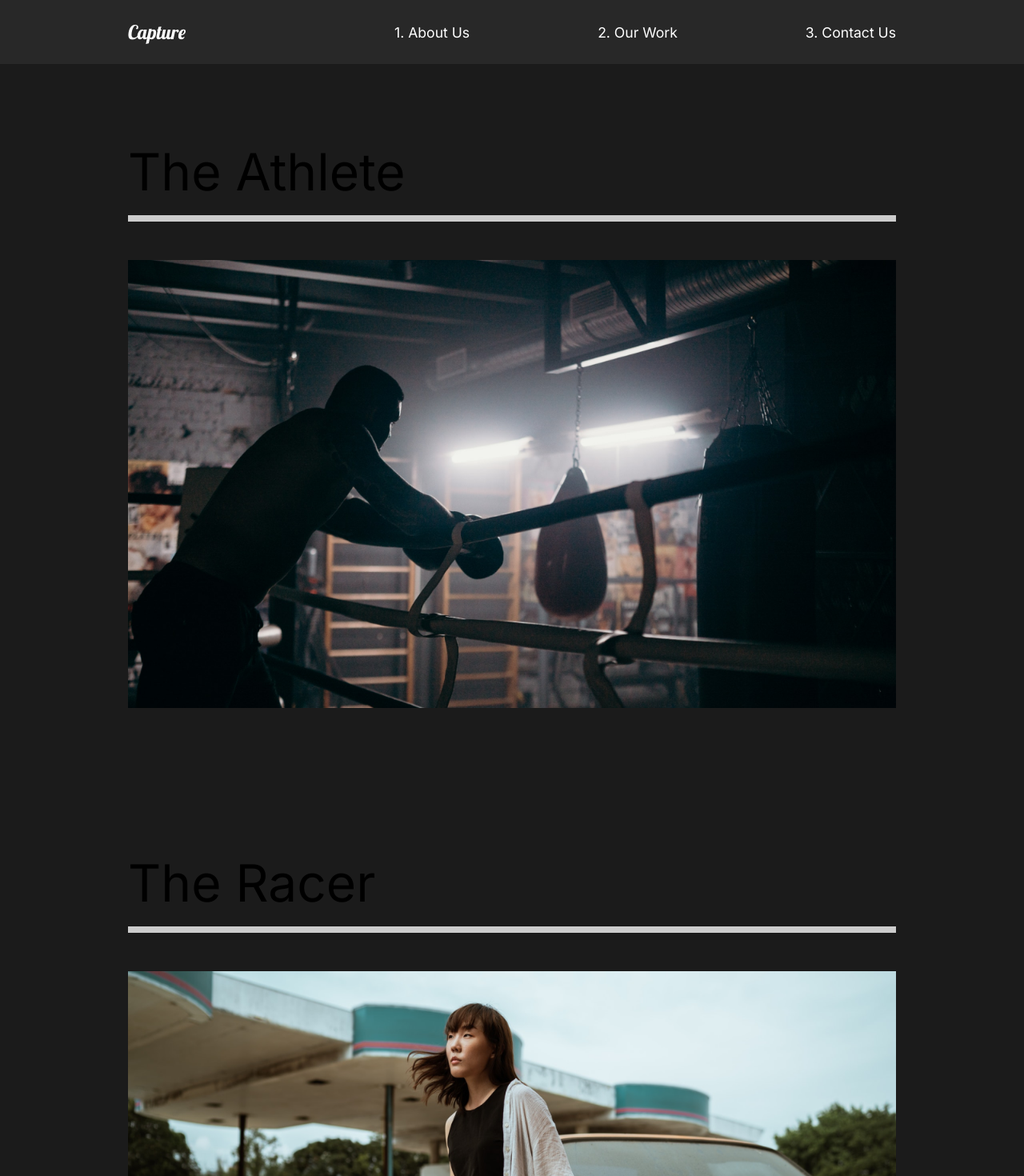
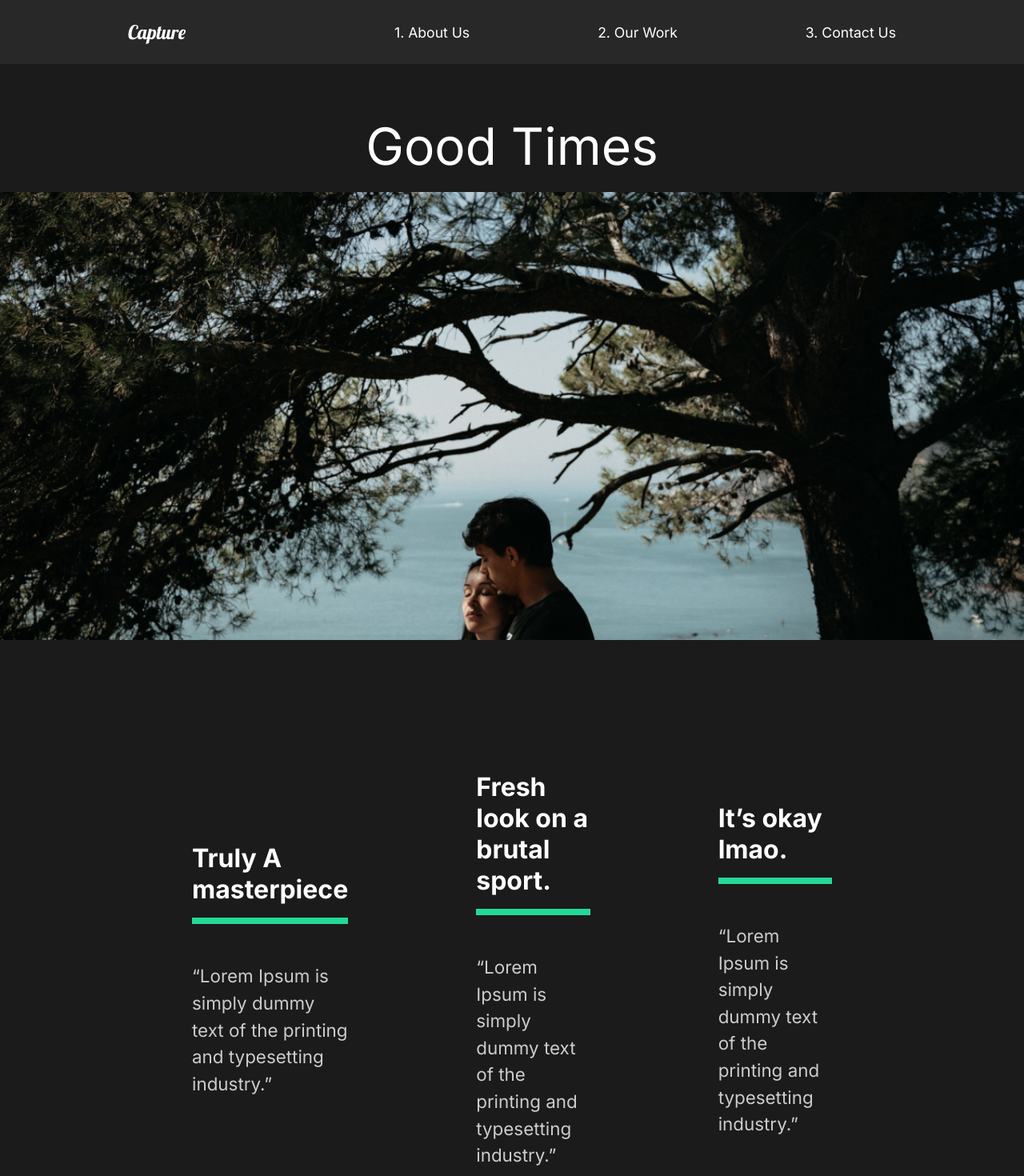
Before and after one commit to developedbyed/the-creative-react-course-capture, a React (Create React App) app: page /work/good-times in a window 1280 px wide. Shown: the top 1470 px of the page at 80% size. Built offline with nearby package versions, Linux system fonts and the light colour scheme.

Commit message:
11.Movie Details

```diff
--- a/src/App.js
+++ b/src/App.js
@@ -6,6 +6,7 @@ import AboutUs from "./pages/AboutUs";
 import ContactUs from "./pages/ContactUs";
 import OurWork from "./pages/OurWork";
 import Nav from "./components/Nav";
+import MovieDetail from "./pages/MovieDetail";
 //Router
 import { Switch, Route } from "react-router-dom";
 
@@ -18,8 +19,11 @@ function App() {
         <Route path="/" exact>
           <AboutUs />
         </Route>
-        <Route path="/work">
+        <Route path="/work" exact>
           <OurWork />
+        </Route>
+        <Route path="/work/:id">
+          <MovieDetail />
         </Route>
         <Route path="/contact">
           <ContactUs />
--- /dev/null
+++ b/src/movieState.js
@@ -0,0 +1,81 @@
+//Import Images
+import athlete from "./img/athlete-small.png";
+import goodtimes from "./img/goodtimes-small.png";
+import theracer from "./img/theracer-small.png";
+import athlete2 from "./img/athlete2.png";
+import goodtimes2 from "./img/good-times2.jpg";
+import theracer2 from "./img/the-racer2.jpg";
+
+export const MovieState = () => {
+  return [
+    {
+      title: "The Athlete",
+      mainImg: athlete,
+      secondaryImg: athlete2,
+      url: "/work/the-athlete",
+      awards: [
+        {
+          title: "Truly A masterpiece",
+          description:
+            "“Lorem Ipsum is simply dummy text of the printing and typesetting industry.”",
+        },
+        {
+          title: "Fresh look on a brutal sport.",
+          description:
+            "“Lorem Ipsum is simply dummy text of the printing and typesetting industry.”",
+        },
+        {
+          title: "It’s okay lmao.",
+          description:
+            "“Lorem Ipsum is simply dummy text of the printing and typesetting industry.”",
+        },
+      ],
+    },
+    {
+      title: "Good Times",
+      mainImg: goodtimes,
+      url: "/work/good-times",
+      secondaryImg: goodtimes2,
+      awards: [
+        {
+          title: "Truly A masterpiece",
+          description:
+            "“Lorem Ipsum is simply dummy text of the printing and typesetting industry.”",
+        },
+        {
+          title: "Fresh look on a brutal sport.",
+          description:
+            "“Lorem Ipsum is simply dummy text of the printing and typesetting industry.”",
+        },
+        {
+          title: "It’s okay lmao.",
+          description:
+            "“Lorem Ipsum is simply dummy text of the printing and typesetting industry.”",
+        },
+      ],
+    },
+    {
+      title: "The Racer",
+      mainImg: theracer,
+      url: "/work/the-racer",
+      secondaryImg: theracer2,
+      awards: [
+        {
+          title: "Truly A masterpiece",
+          description:
+            "“Lorem Ipsum is simply dummy text of the printing and typesetting industry.”",
+        },
+        {
+          title: "Fresh look on a brutal sport.",
+          description:
+            "“Lorem Ipsum is simply dummy text of the printing and typesetting industry.”",
+        },
+        {
+          title: "It’s okay lmao.",
+          description:
+            "“Lorem Ipsum is simply dummy text of the printing and typesetting industry.”",
+        },
+      ],
+    },
+  ];
+};
--- /dev/null
+++ b/src/pages/MovieDetail.js
@@ -0,0 +1,105 @@
+import React, { useState, useEffect } from "react";
+import styled from "styled-components";
+import { useHistory } from "react-router-dom";
+import { MovieState } from "../movieState";
+
+const MovieDetail = () => {
+  const history = useHistory();
+  const url = history.location.pathname;
+  const [movies, setMovies] = useState(MovieState);
+  const [movie, setMovie] = useState(null);
+
+  //UseEffect
+  useEffect(() => {
+    const currentMovie = movies.filter((stateMovie) => stateMovie.url === url);
+    setMovie(currentMovie[0]);
+  }, [movies, url]);
+
+  return (
+    <>
+      {movie && (
+        <Details>
+          <HeadLine>
+            <h2>{movie.title}</h2>
+            <img src={movie.mainImg} alt="movie" />
+          </HeadLine>
+          <Awards>
+            {movie.awards.map((award) => (
+              <Award
+                title={award.title}
+                description={award.description}
+                key={award.title}
+              />
+            ))}
+          </Awards>
+          <ImageDisplay>
+            <img src={movie.secondaryImg} alt="movie" />
+          </ImageDisplay>
+        </Details>
+      )}
+    </>
+  );
+};
+
+const Details = styled.div`
+  color: white;
+`;
+const HeadLine = styled.div`
+  min-height: 90vh;
+  padding-top: 20vh;
+  position: relative;
+  h2 {
+    position: absolute;
+    top: 10%;
+    left: 50%;
+    transform: translate(-50%, -10%);
+  }
+  img {
+    width: 100%;
+    height: 70vh;
+    object-fit: cover;
+  }
+`;
+const Awards = styled.div`
+  min-height: 80vh;
+  display: flex;
+  margin: 5rem 10rem;
+  align-items: center;
+  justify-content: space-around;
+`;
+const AwardStyle = styled.div`
+  padding: 5rem;
+  h3 {
+    font-size: 2rem;
+  }
+  .line {
+    width: 100%;
+    background: #23d997;
+    height: 0.5rem;
+    margin: 1rem 0rem;
+  }
+  p {
+    padding: 2rem 0rem;
+  }
+`;
+const ImageDisplay = styled.div`
+  min-height: 50vh;
+  img {
+    width: 100%;
+    height: 100vh;
+    object-fit: cover;
+  }
+`;
+
+//Award Component
+const Award = ({ title, description }) => {
+  return (
+    <AwardStyle>
+      <h3>{title}</h3>
+      <div className="line"></div>
+      <p>{description}</p>
+    </AwardStyle>
+  );
+};
+
+export default MovieDetail;
--- a/src/pages/OurWork.js
+++ b/src/pages/OurWork.js
@@ -12,21 +12,21 @@ const OurWork = () => {
       <Movie>
         <h2>The Athlete</h2>
         <div className="line"></div>
-        <Link>
+        <Link to="/work/the-athlete">
           <img src={athlete} alt="athlete" />
         </Link>
       </Movie>
       <Movie>
         <h2>The Racer</h2>
         <div className="line"></div>
-        <Link>
+        <Link to="/work/the-racer">
           <img src={theracer} alt="theracer" />
         </Link>
       </Movie>
       <Movie>
         <h2>Good Times</h2>
         <div className="line"></div>
-        <Link>
+        <Link to="/work/good-times">
           <img src={goodtimes} alt="goodtimes" />
         </Link>
       </Movie>
```
Also changed, not shown: src/img/good-times2.jpg (added), src/img/the-racer2.jpg (added).
